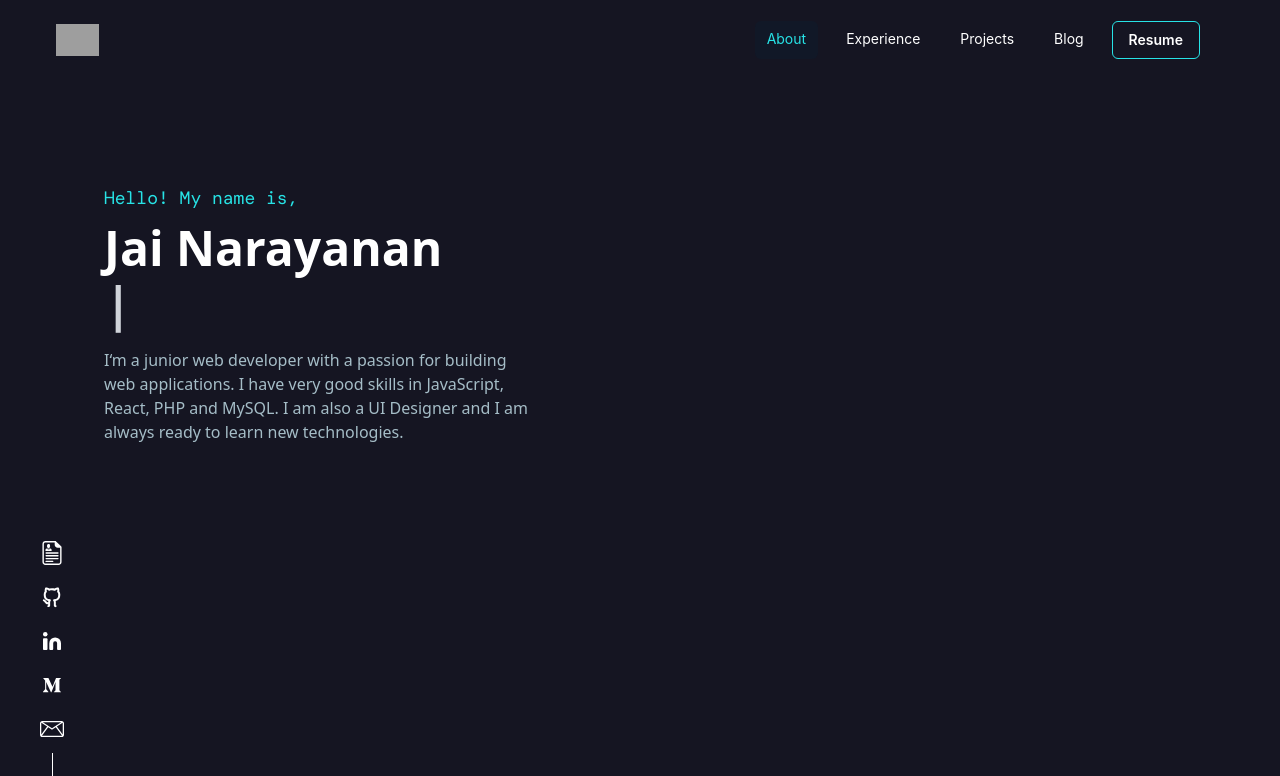
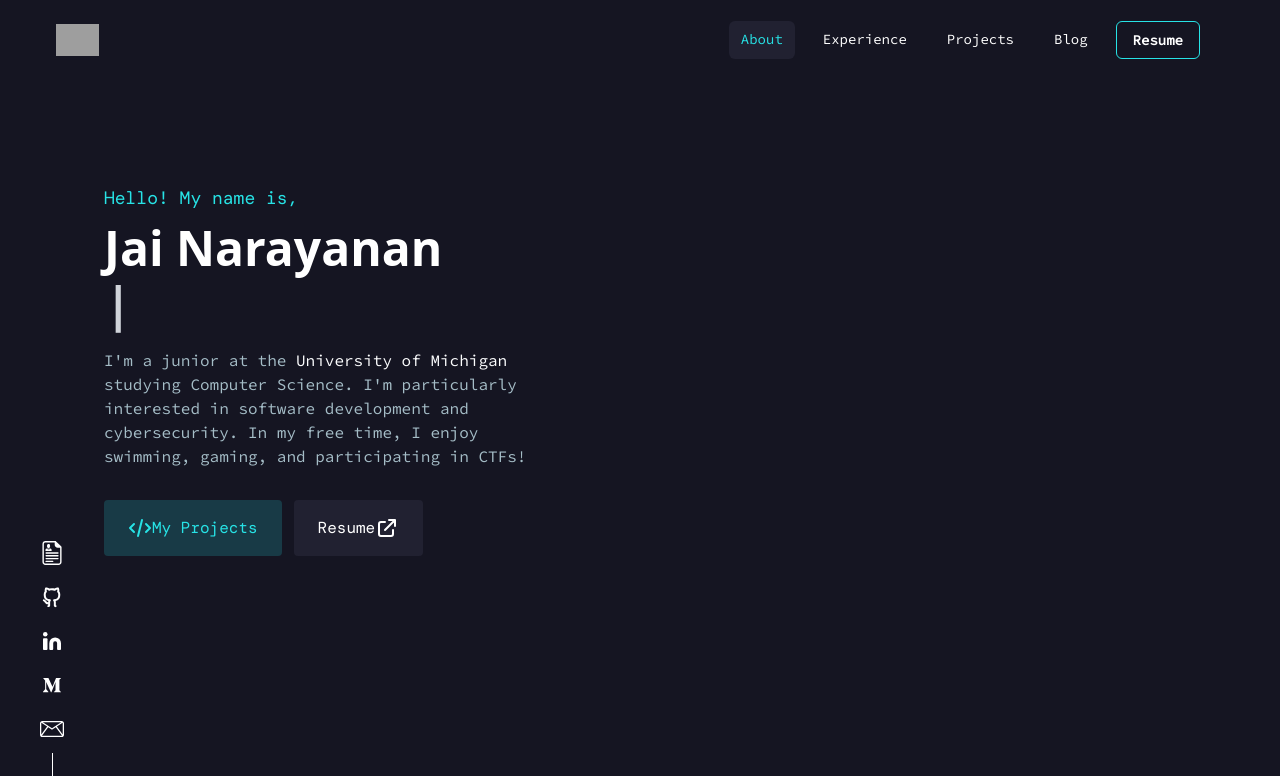
Before and after one commit to JaiNarayanan/JaiNarayanan.github.io, a React (Create React App) app: page / in a window 1280 px wide. Shown: the top 776 px of the page. Built offline with nearby package versions, Linux system fonts and the light colour scheme; grey boxes are pictures that could not be loaded; a web font is replaced by a local one.

Commit message:
homepage complete

```diff
--- a/src/components/Home.js
+++ b/src/components/Home.js
@@ -1,6 +1,8 @@
 import { Fragment } from 'react'
 import profile from '../assets/me2.png'
 import Typewriter from 'typewriter-effect';
+import { ReactComponent as ProjectIcon } from '../assets/project-icon.svg';
+import { ReactComponent as ExpandIcon } from '../assets/expand-icon.svg';
 
 const Navbar = () => {
 
@@ -18,8 +20,8 @@ const Navbar = () => {
               <h4 className="text-primary-blue font-mono text-base lg:text-lg">
                 Hello! My name is,
               </h4>
-                <h1 class="text-white md:text-5xl sm:text-4xl text-4xl mt-3 font-bold font-sans">Jai Narayanan</h1>
-                <h1 class="text-gray-300 md:text-5xl text-3xl md:mt-2 mt-1 font-bold font-sans">
+              <h1 className="text-white md:text-5xl sm:text-4xl text-4xl mt-3 font-bold font-sans">Jai Narayanan</h1>
+              <h1 className="text-gray-300 md:text-5xl text-3xl md:mt-2 mt-1 font-bold font-sans">
                 <Typewriter
                   onInit={(typewriter) => {
                     typewriter.typeString('Student')
@@ -32,9 +34,26 @@ const Navbar = () => {
                   }}
                 />
               </h1>
-                <p class="block mt-5 text-fonts-gray font-sans">I‘m a junior web developer with a passion for building web applications. I have very good skills in JavaScript, React, PHP and MySQL. I am also a UI Designer and I am always ready to learn new technologies.</p>
+              <p className="block mt-5 text-fonts-gray font-scp">
+                I'm a junior at the <span className="text-fonts-white">University of Michigan</span> studying Computer Science.
+                I'm particularly interested in software development and cybersecurity. In my free time, I enjoy swimming, gaming,
+                and participating in CTFs!
+                </p>
               <div className="buttons mt-8 flex items-center flex-wrap lg:justify-start justify-center">
+                <a class="hover:bg-primary-hover bg-primary-blue/[0.18] inline-flex justify-center items-center text-center
+                hover:text-white duration-200 undefined false false px-6 h-14
+                rounded font-mono font-medium bg-darkLight border-none text-primary-blue hover:cursor-pointer">
+                  <ProjectIcon />
+                  My Projects
+                </a>
+                <a class="ml-3 bg-primary-hover inline-flex justify-center items-center text-center
+                text-white duration-200 undefined false false px-6 h-14
+                rounded font-mono font-medium bg-darkLight border-none hover:bg-primary-hover/[0.5] hover:cursor-pointer">
+                  Resume
+                  <ExpandIcon/>
+                </a>
               </div>
+
             </div>
           </div>
         </div>
--- a/src/components/Navbar.js
+++ b/src/components/Navbar.js
@@ -54,8 +54,8 @@ const Navbar = () => {
                         key={item.name}
                         href={item.href}
                         className={classNames(
-                          item.current ? 'bg-gray-900 text-primary-blue' : 'text-white hover:bg-gray-700 hover:text-white',
-                          'px-3 py-2 rounded-md text-sm font-medium'
+                          item.current ? 'bg-primary-hover text-primary-blue' : 'text-white hover:bg-primary-hover hover:text-white',
+                          'px-3 py-2 rounded-md text-sm font-normal font-scp '
                         ) + item.props?.class}
                         aria-current={item.current ? 'page' : undefined}
                       >
@@ -78,8 +78,8 @@ const Navbar = () => {
                   as="a"
                   href={item.href}
                   className={classNames(
-                    item.current ? 'bg-gray-900 text-white' : 'text-gray-300 hover:bg-gray-700 hover:text-white',
-                    'block px-3 py-2 rounded-md text-base font-medium'
+                    item.current ? 'bg-gray-900 text-white' : 'text-gray-300 hover:bg-primary-700 hover:text-white',
+                    'block px-3 py-2 rounded-md text-base font-medium font-mono'
                 ) + item.props?.class}
                   aria-current={item.current ? 'page' : undefined}
                 >
```
Also changed, not shown: 1 other file (tests, documents, lock files or other folders). Lines whose indentation alone changed are shown as unchanged.
